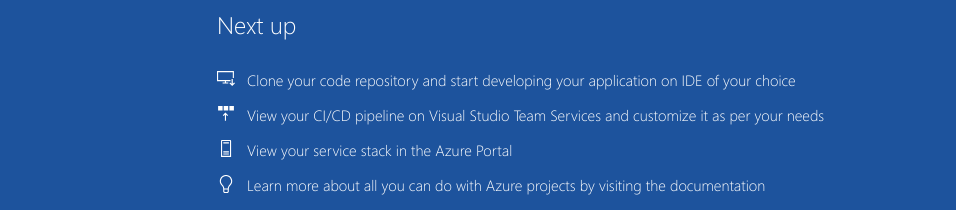
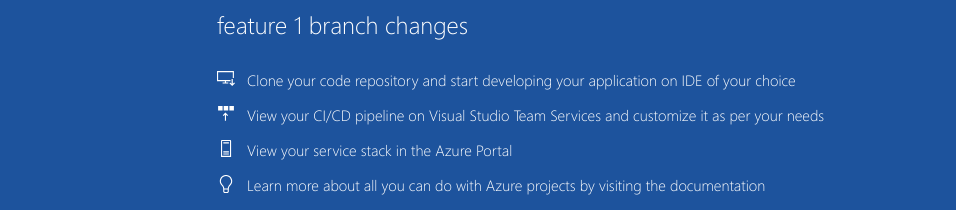
Before and after one commit to mailtwogopal/devops-practise, a plain HTML site: page index.html in a window 1280 px wide. Shown: the part 590-800 px from the top of the page, without its empty margins (8-964 px from the left). Drawn offline with Linux system fonts and the light colour scheme.

Commit message:
commit from feature1 branch

```diff
--- a/index.html
+++ b/index.html
@@ -22,7 +22,7 @@
                 <div class="description line-1"> Azure DevOps Project has been successfully setup</div>
                 <div class="description line-2"> Your HTML app is up and running on Azure</div>
                 <div class="next-steps-container">
-                    <div class="next-steps-header">Next up</div>
+                    <div class="next-steps-header">feature 1 branch changes</div>
                     <div class="next-steps-body">
                         <div class="step">
                             <div class="step-icon">
```
